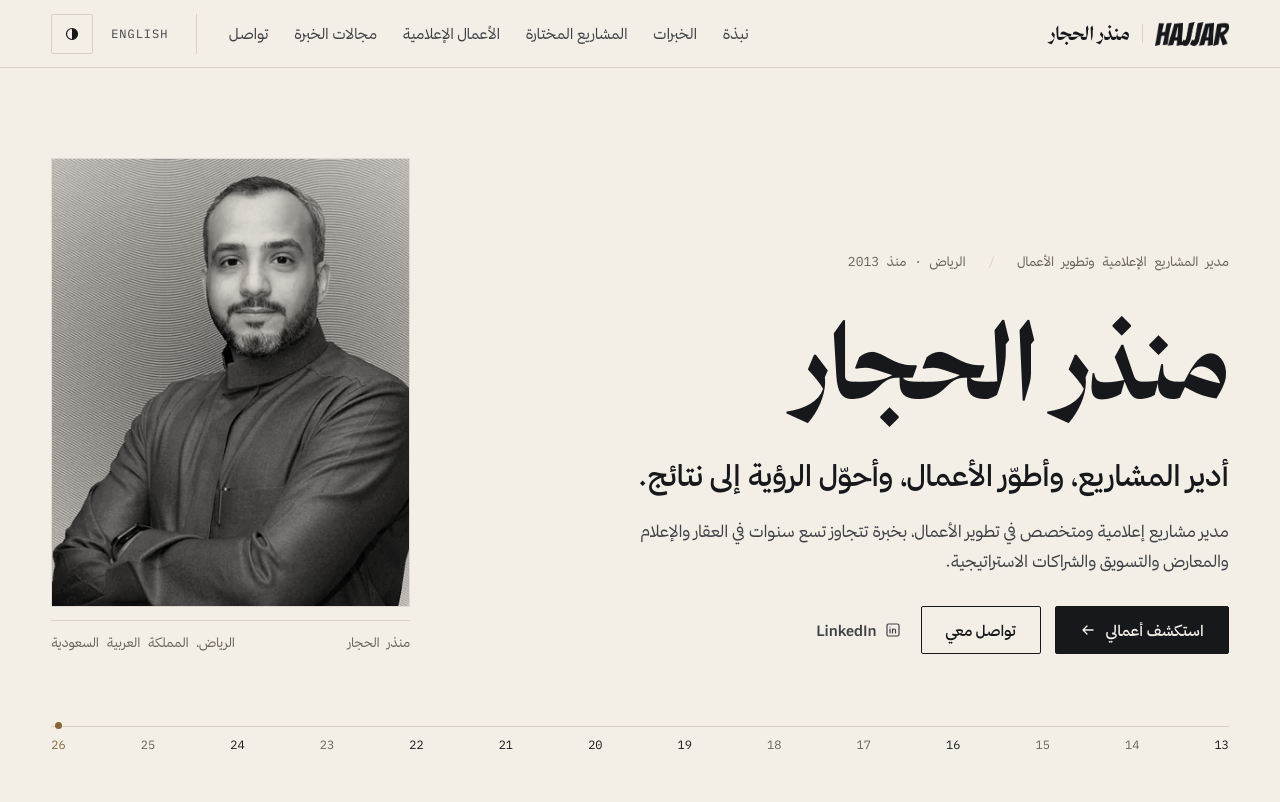
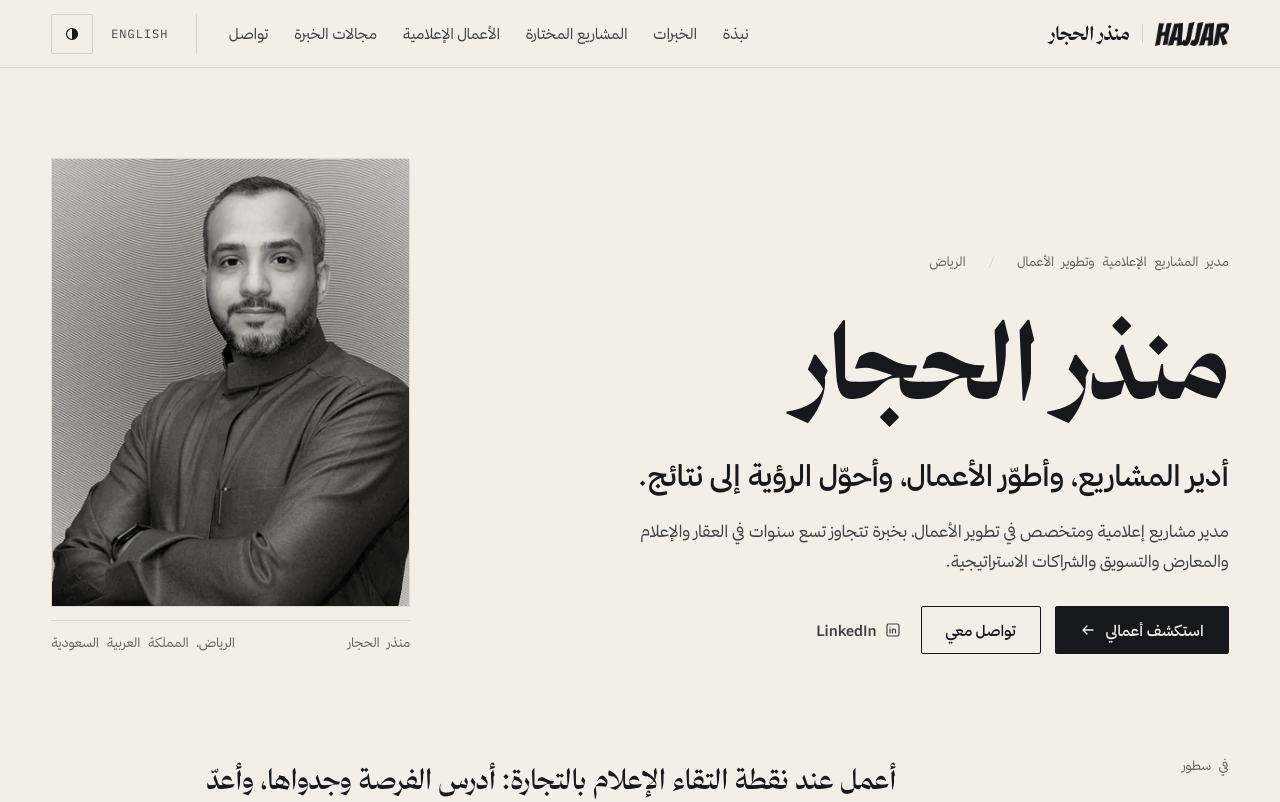
Before and after one commit to mualhajjar/muhajjar-website, a React (Vite) app: page / in a window 1280 px wide. Shown: the top 802 px of the page. Built offline with nearby package versions, Linux system fonts and the light colour scheme.

Commit message:
Remove 'since 2013' and the year timeline from the home hero
Co-Authored-By: Claude Opus 5.5 <noreply@anthropic.com>
Claude-Session: https://claude.ai/code/session_012ymdgF7Xyk7DB7JDRrGE3f

```diff
--- a/src/i18n.ts
+++ b/src/i18n.ts
@@ -24,8 +24,7 @@ export const ui = {
   ctaExplore: { ar: 'استكشف أعمالي', en: 'Explore My Work' },
   ctaContact: { ar: 'تواصل معي', en: 'Get in Touch' },
   portraitAlt: { ar: 'منذر الحجار', en: 'Munther AlHajjar' },
-  kicker: { ar: 'الرياض · منذ 2013', en: 'Riyadh · since 2013' },
-  yearsAria: { ar: 'المسار المهني من 2013 حتى 2026', en: 'Career timeline, 2013 to 2026' },
+  kicker: { ar: 'الرياض', en: 'Riyadh' },
   sec: {
     overview: { ar: 'في سطور', en: 'In brief' },
     metrics: { ar: 'أرقام من المسيرة', en: 'Career in numbers' },
--- a/src/pages/Home.tsx
+++ b/src/pages/Home.tsx
@@ -10,9 +10,7 @@ import { featuredProjects, projects } from '../data/projects';
 import { range, t, ui } from '../i18n';
 import { pathFor, type Route } from '../routes';
 
-const YEARS = [13, 14, 15, 16, 17, 18, 19, 20, 21, 22, 23, 24, 25, 26];
 /** Years where a role began (from the CV). */
-const MILESTONES = new Set([13, 16, 19, 20, 21, 22, 24]);
 
 export function Home({ route }: { route: Route }) {
   const { lang } = route;
@@ -50,13 +48,6 @@ export function Home({ route }: { route: Route }) {
               <span>{t(person.location, lang)}</span>
             </figcaption>
           </figure>
-        </div>
-        <div className="years" role="img" aria-label={t(ui.yearsAria, lang)}>
-          {YEARS.map((y) => (
-            <span key={y} className={y === 26 ? 'now' : MILESTONES.has(y) ? 'mark' : undefined}>
-              {y}
-            </span>
-          ))}
         </div>
       </section>
 
--- a/src/styles/global.css
+++ b/src/styles/global.css
@@ -200,23 +200,10 @@ main:focus { outline: none; }
 .hero .portrait-img { animation: settle 1.1s cubic-bezier(0.2, 0.7, 0.2, 1) both; }
 @keyframes settle { from { opacity: 0; transform: scale(1.025); } to { opacity: 1; transform: none; } }
 
-.years {
-  display: flex; justify-content: space-between; gap: 4px; margin-top: clamp(40px, 6vw, 72px); padding-top: 12px;
-  border-top: 1px solid var(--rule); font: 400 12px/1 var(--f-mono); color: var(--mute); font-variant-numeric: tabular-nums;
-}
-.years span { position: relative; }
-.years .mark { color: var(--ink); }
-.years .now { color: var(--bronze); font-weight: 500; }
-.years .now::before {
-  content: ''; position: absolute; top: -17px; inset-inline-start: 50%; width: 7px; height: 7px; margin-inline-start: -3.5px;
-  border-radius: 50%; background: var(--bronze); animation: pulse 2.8s ease-in-out infinite;
-}
-@keyframes pulse { 0%, 100% { box-shadow: 0 0 0 0 color-mix(in srgb, var(--bronze) 45%, transparent); } 50% { box-shadow: 0 0 0 7px transparent; } }
 @media (max-width: 860px) {
   .hero-grid { grid-template-columns: 1fr; align-items: start; }
   .portrait { max-width: 420px; }
   .hero .portrait { max-width: 260px; }
-  .years span:nth-child(even):not(.now) { visibility: hidden; }
 }
 
 /* -------------------------------------------------------- Brief + nums */
```
